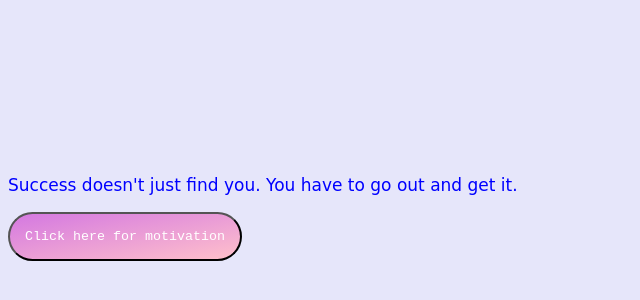
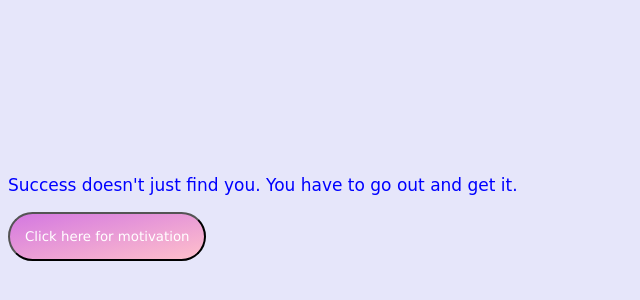
Before and after one commit to fatihadev/citations, a plain HTML site: page index.html in a window 1280 px wide. Shown: the part 286-586 px from the top of the page, without its empty margins (0-640 px from the left). Drawn offline with Linux system fonts and the light colour scheme.

Commit message:
Add CSS styles for citation generator

```diff
--- a/index.css
+++ b/index.css
@@ -16,6 +16,6 @@ button{
     padding: 15px;
     border-radius: 40px;
     color: white;
-    font-family: monospace;
+    font-family: 'Lucida Sans', 'Lucida Sans Regular', 'Lucida Grande', 'Lucida Sans Unicode', Geneva, Verdana, sans-serif;
 
 }
```
